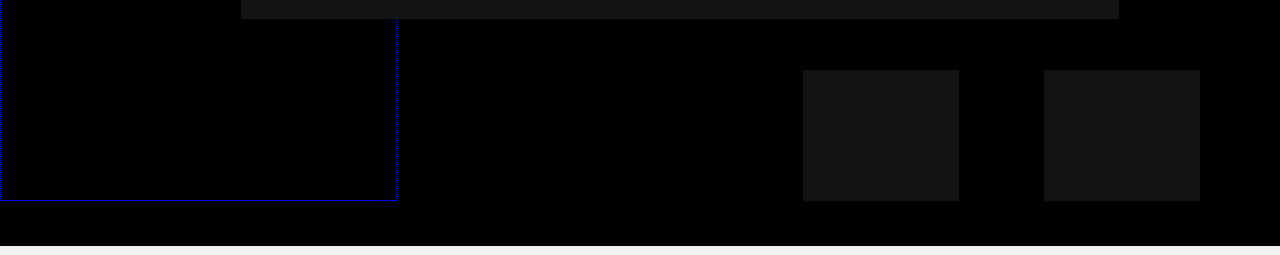
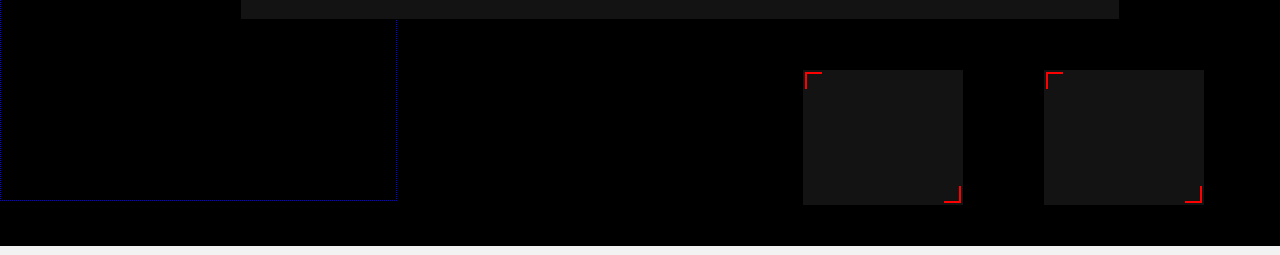
Before and after one commit to kevin21018212/PortfolioV3, a Next.js app: page / in a window 1280 px wide. Shown: the part 474-729 px from the top of the page. Built offline with nearby package versions, Linux system fonts and the light colour scheme.

Commit message:
starting box animations

```diff
--- a/app/data/animations.ts
+++ b/app/data/animations.ts
@@ -22,3 +22,28 @@ export const descriptionVariants = {
   hidden: { height: "12.5%" },
   visible: { height: "82.5%" },
 };
+
+export const boxVariants = {
+  hidden: {
+    width: 0,
+    height: 0,
+    opacity: 0,
+    backgroundColor: "transparent", // Set background color to transparent
+    transition: {
+      duration: 0.75,
+    },
+  },
+  visible: {
+    width: "100%",
+    height: "100%",
+    opacity: 1,
+    backgroundColor: "#131313",
+    transition: {
+      duration: 0.75,
+      backgroundColor: {
+        delay: 5.5,
+        duration: 5,
+      },
+    },
+  },
+};
--- a/app/homepage/components/landing.tsx
+++ b/app/homepage/components/landing.tsx
@@ -1,5 +1,7 @@
 "use client";
 
+import { boxVariants } from "@/app/data/animations";
+import { motion } from "framer-motion";
 import styles from "../css/landing.module.css";
 
 const Landing = () => {
@@ -7,8 +9,20 @@ const Landing = () => {
     <div className={styles.landingContainer}>
       <div className={styles.liquidGradient}></div>
       <div className={styles.textBox}></div>
-      <div className={styles.infoBox}></div>
-      <div className={styles.symbolBox}></div>
+      {/* Animate infoBox */}
+      <motion.div
+        className={styles.infoBox}
+        variants={boxVariants}
+        initial="hidden"
+        animate="visible"
+      ></motion.div>
+      {/* Animate symbolBox */}
+      <motion.div
+        className={styles.symbolBox}
+        variants={boxVariants}
+        initial="hidden"
+        animate="visible"
+      ></motion.div>
     </div>
   );
 };
--- a/app/homepage/css/landing.module.css
+++ b/app/homepage/css/landing.module.css
@@ -21,11 +21,42 @@
 .infoBox {
   grid-column: 11 / span 2;
   grid-row: 13 / span 3;
-  background-color: #131313;
 }
 
 .symbolBox {
   grid-column: 14 / span 2;
   grid-row: 13 / span 3;
-  background-color: #131313;
 }
+
+.infoBox,
+.symbolBox {
+  display: flex;
+  position: relative;
+  border: 2px solid transparent;
+}
+
+/* Top left corner border */
+.infoBox::before,
+.symbolBox::before {
+  content: "";
+  position: absolute;
+  top: 0;
+  left: 0;
+  width: 15px;
+  height: 15px;
+  border-top: 2px solid red;
+  border-left: 2px solid red;
+}
+
+/* Bottom right corner border */
+.infoBox::after,
+.symbolBox::after {
+  content: "";
+  position: absolute;
+  bottom: 0;
+  right: 0;
+  width: 15px;
+  height: 15px;
+  border-bottom: 2px solid red;
+  border-right: 2px solid red;
+}
```
